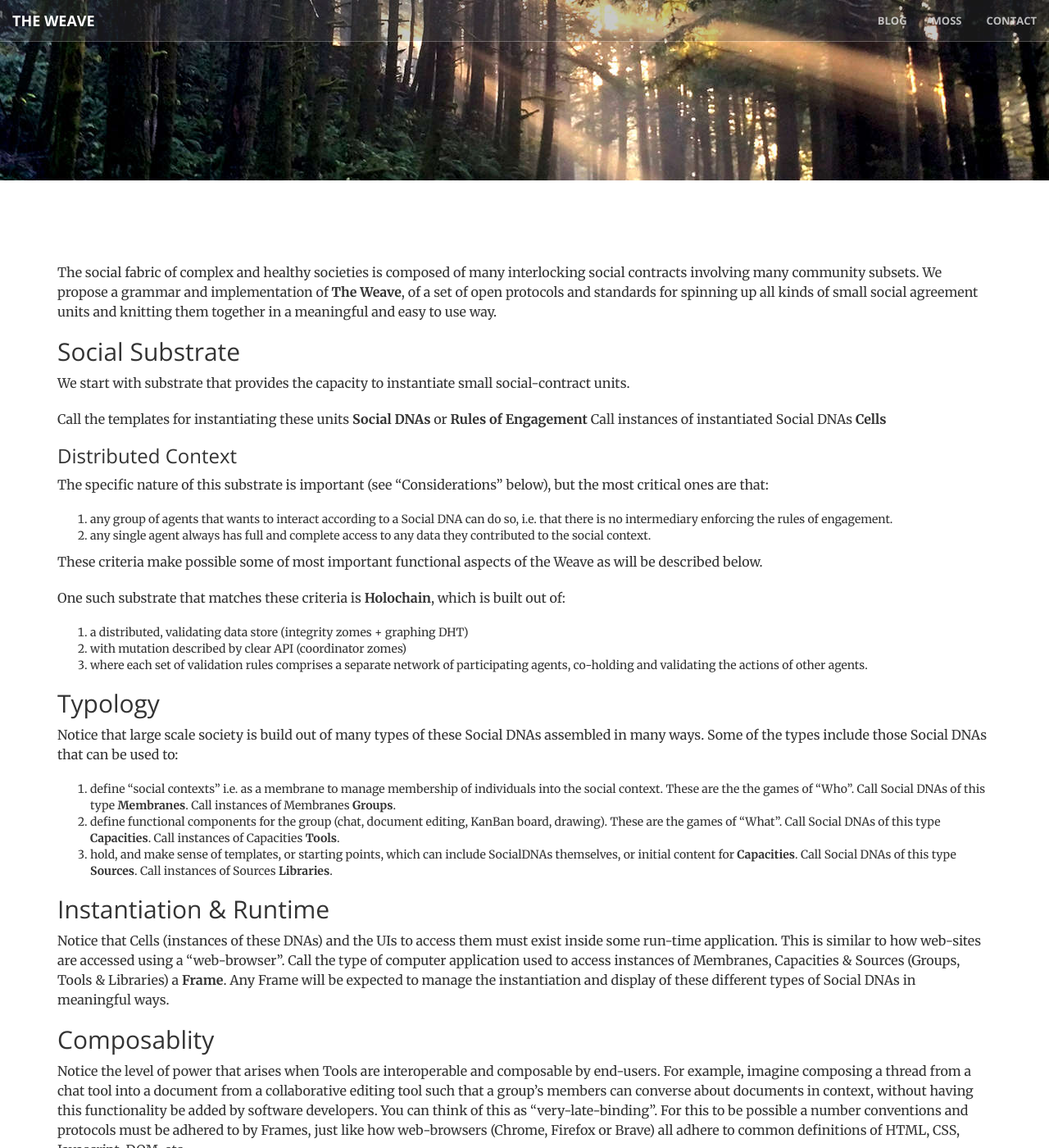
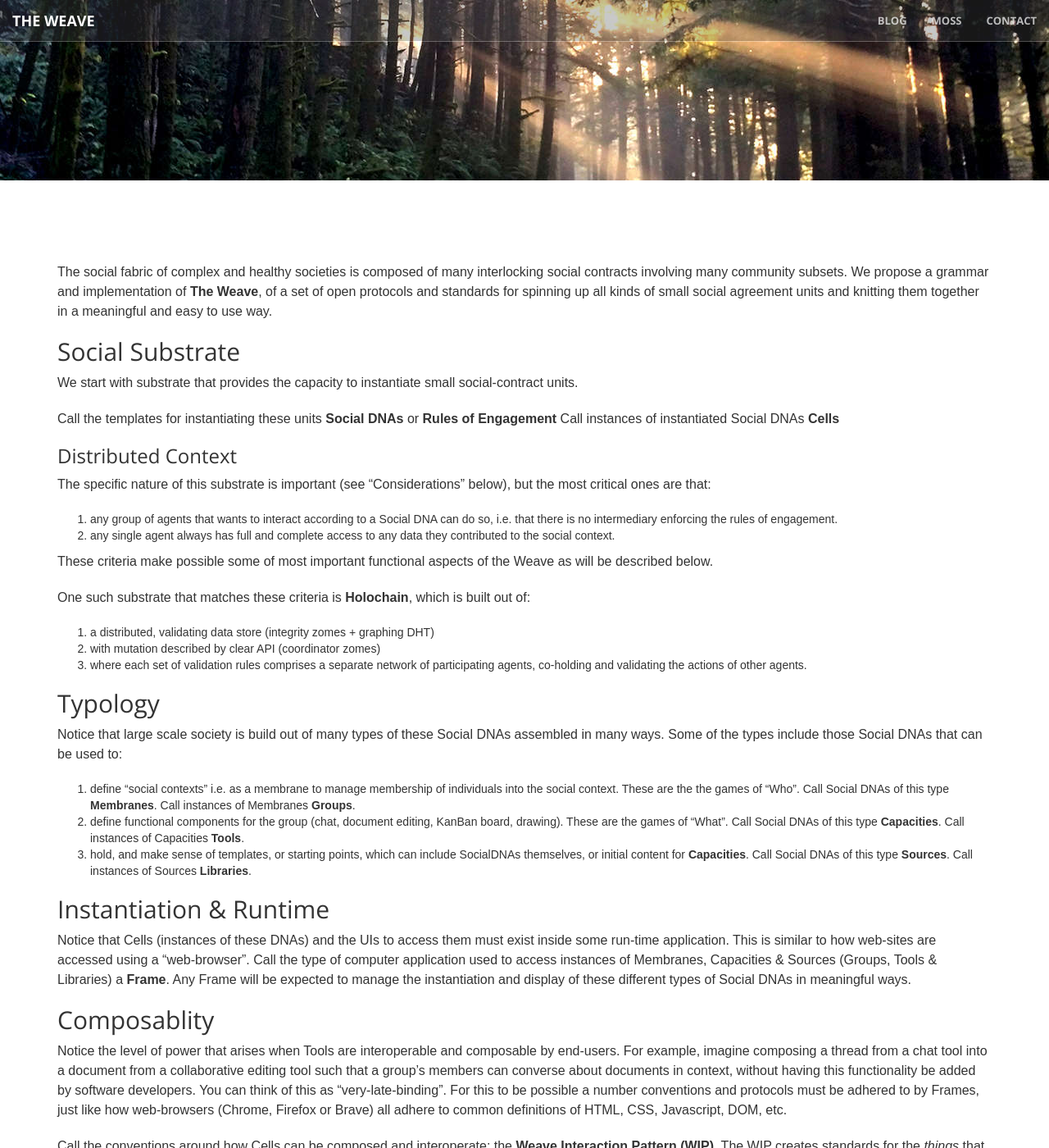
Before and after one commit to lightningrodlabs/theweave, a Jekyll site: the page built from docs/paper.md, in a window 1280 px wide and 1400 px high. Shown: the whole window at 82% size. Built offline with Jekyll 4.4.1, drawn with Linux system fonts in a browser that asks for light colours; our own code applies the rules of GitHub Pages for plain Markdown files.

```diff
--- a/docs/_includes/css/custom.css
+++ b/docs/_includes/css/custom.css
@@ -20,6 +20,9 @@ section.std-page {
   background-position: center;
 }
 
+body {
+  font-family: sans-serif;
+}
 /* Make redirects pretty */
 body#redirect {
   text-align: center;
@@ -41,6 +44,15 @@ header .header-content .header-content-inner p.header-text {
   background: rgba(220, 220, 220, 0.4);
   color: lightgoldenrodyellow;
   padding: .5em 5px;
+  border-radius: 22px;
+}
+
+header .header-content .header-content-inner p.header2-text {
+  /* text-shadow: 2px 2px #CCC; */
+  font-size: 200%;
+  line-height: 1.5;
+  font-weight: bold;
+  width: 600px;
   border-radius: 22px;
 }
 
```
Also changed, not shown: docs/index.md (+2 -2 lines), docs/images/the-weave-logo-horizontal.png (added), docs/images/the-weave-logo-vertical.png (added), docs/images/the-weave-logo-vertical.svg (added), 2 other files.
